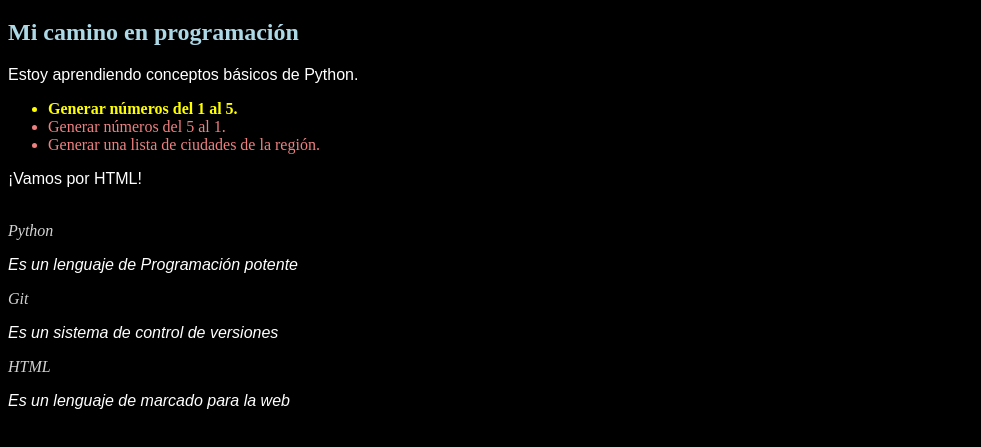
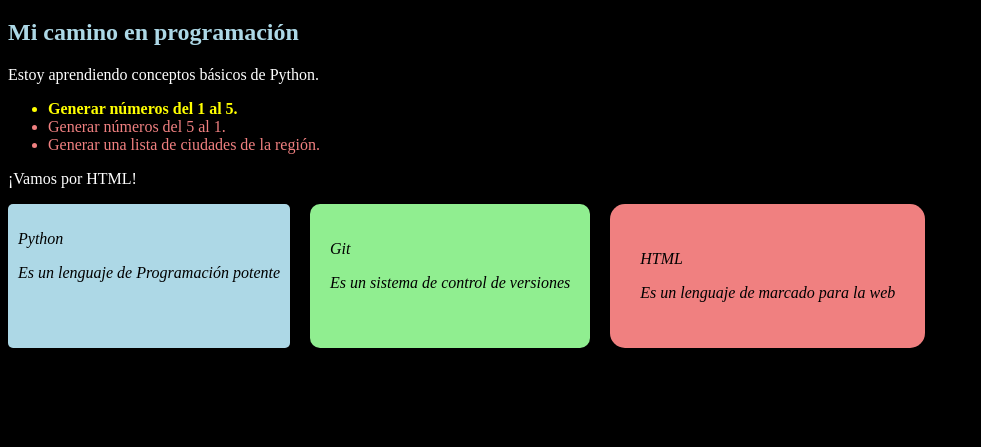
Before and after one commit to vmpe19832023-sketch/Fundamentos-Python, a plain HTML site: page index.html in a window 1280 px wide. Shown: the part 61-508 px from the top of the page, without its empty margins (0-981 px from the left). Drawn offline with Linux system fonts and the light colour scheme.

Commit message:
Python desde cero

```diff
--- a/index.html
+++ b/index.html
@@ -4,8 +4,10 @@
     <meta charset="UTF-8">
     <title>Portafolio de Python by Víctor Manuel</title>
     <style>
+        .parraforepisa {
+            color: black;
+        }
         p {
-            font-family: Arial, sans-serif;
             color: white;
         }
         h1 {
@@ -18,7 +20,7 @@
             color: lightcoral;
         }
         body {
-            font-family: "times new roman", sans-serif;
+            font-family: "times new roman", serif;
             background-color: black;
         }
         .destacado {
@@ -28,7 +30,10 @@
         .repisa {
             font-style: italic;
             color: lightgray;
+            display: flex;
+            gap: 20px;
         }
+
     </style>
 </head>
 <body>
@@ -40,11 +45,20 @@
         <li>Generar números del 5 al 1.</li>
         <li>Generar una lista de ciudades de la región.</li>
     </ul>
-    <p>¡Vamos por HTML!</p>´
+    <p>¡Vamos por HTML!</p>
     <div class="repisa">
-        <div>Python<p>Es un lenguaje de Programación potente</p></div>
-        <div>Git<p>Es un sistema de control de versiones</p></div>
-        <div>HTML<p>Es un lenguaje de marcado para la web</p></div>
+        <div style="background-color: lightblue; padding: 10px; border-radius: 5px;">
+            <p class="parraforepisa">Python</p>
+            <p class="parraforepisa">Es un lenguaje de Programación potente</p>
+        </div>
+        <div style="background-color: lightgreen; padding: 20px; border-radius: 10px;">
+            <p class="parraforepisa">Git</p>
+            <p class="parraforepisa">Es un sistema de control de versiones</p>
+        </div>
+        <div style="background-color: lightcoral; padding: 30px; border-radius: 15px;">
+            <p class="parraforepisa">HTML</p>
+            <p class="parraforepisa">Es un lenguaje de marcado para la web</p>
+        </div>
     </div>
 </body>
 </html>
```
